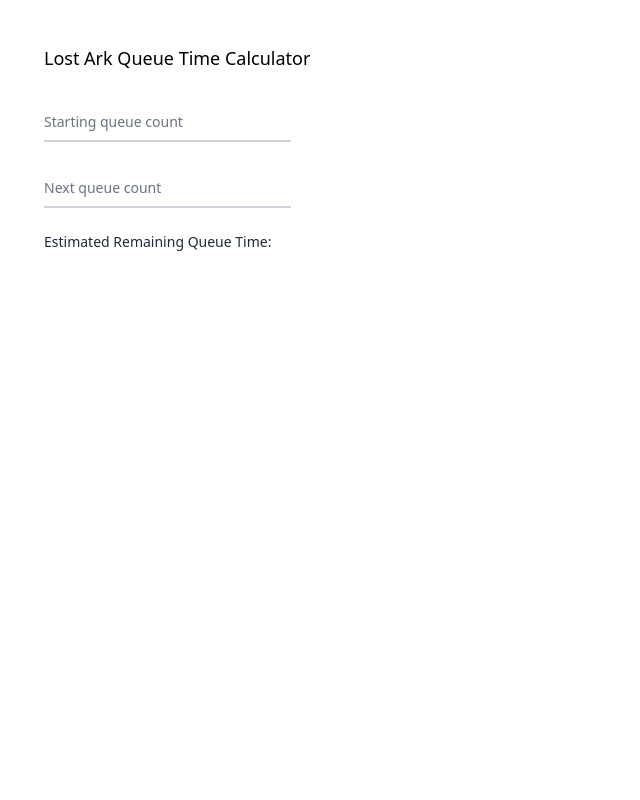
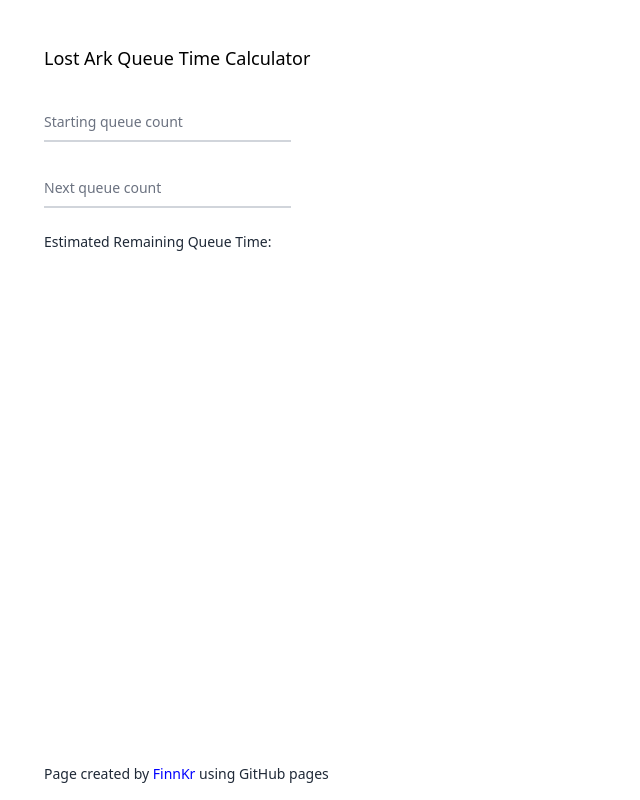
Before and after one commit to FinnKr/LostArkQueueTimeCalculator, a plain HTML site: page index.html in a window 1280 px wide. Shown: the whole page, without its empty margins (0-640 px from the left). Drawn offline with nearby package versions, Linux system fonts and the light colour scheme.

Commit message:
create beautiful footer

```diff
--- a/index.html
+++ b/index.html
@@ -37,6 +37,8 @@
 
     <p class="text-sm text-gray-800">Estimated Remaining Queue Time:<div class="text-black" id="eta"></div></p>
 
+    <div class="footer"><p class="text-sm text-gray-800">Page created by <a href="https://github.com/FinnKr" style="color: blue;">FinnKr</a> using GitHub pages</p></div>
+
     <script src="https://unpkg.com/flowbite@1.3.4/dist/flowbite.js"></script>
     <script src="scripts.js"></script>
 </body>
--- a/styles.css
+++ b/styles.css
@@ -0,0 +1,4 @@
+.footer {
+    position: fixed;
+    bottom: 1rem;
+}
```
